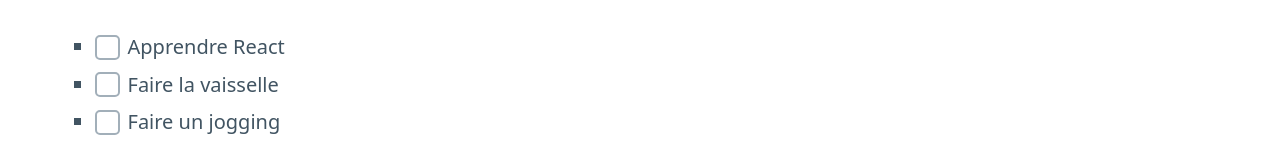
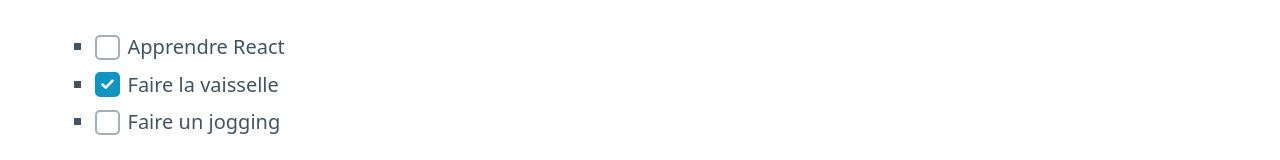
Before and after one commit to Broodco/todolist-workshop, a React app: page / in a window 1280 px wide. Shown: the part 367-527 px from the top of the page. Built offline with nearby package versions, Linux system fonts and the light colour scheme; the HTML template or start-up script is replaced by a standard one.

Commit message:
Implemented list of todos status change'

```diff
--- a/src/App.jsx
+++ b/src/App.jsx
@@ -3,6 +3,12 @@ import AddTodo from "./components/AddTodo.jsx";
 import ListTodos from "./components/ListTodos.jsx";
 
 export default function App() {
+/*  const handleClick = () => {
+    const newTodos = [...todos];
+    newTodos.push("This is a new todo");
+    setTodos(newTodos);
+  }*/
+
   return (
     <main className="container">
       <Header />
--- a/src/components/ListTodos.jsx
+++ b/src/components/ListTodos.jsx
@@ -1,20 +1,45 @@
+import {useState} from "react";
+
 export default function ListTodos() {
+  const initTodos = [
+    {
+      id: '1',
+      name: 'Apprendre React',
+      done: false
+    },
+    {
+      id: '2',
+      name: 'Faire la vaisselle',
+      done: true
+    },
+    {
+      id: '3',
+      name: 'Faire un jogging',
+      done: false
+    }
+  ];
+  const [todos, setTodos] = useState(initTodos);
+
+  const handleCheckboxClick = (e) => {
+    const newTodos = todos.map((todo) => {
+      if (todo.id === e.target.id) {
+        todo.done = !todo.done;
+      }
+      return todo;
+    });
+    setTodos(newTodos);
+  }
+
   return (
     <section>
       <h2>Todos</h2>
       <ul>
-        <li>
-          <input type="checkbox"/>
-          Apprendre React
-        </li>
-        <li>
-          <input type="checkbox"/>
-          Faire la vaisselle
-        </li>
-        <li>
-          <input type="checkbox"/>
-          Faire un jogging
-        </li>
+        {todos.map((todo, index) => (
+          <li key={index}>
+            <input type="checkbox" id={todo.id} checked={todo.done} onChange={handleCheckboxClick}/>
+            {todo.name}
+          </li>
+        ))}
       </ul>
     </section>
   )
```
